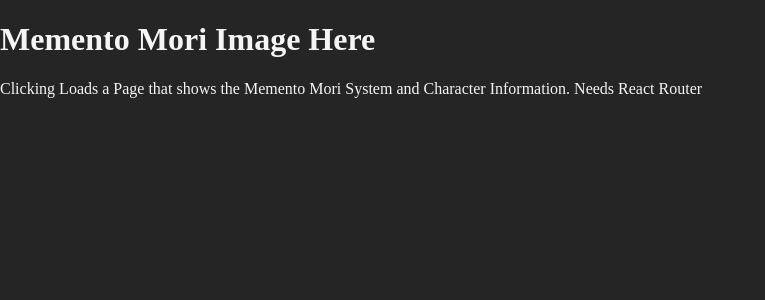
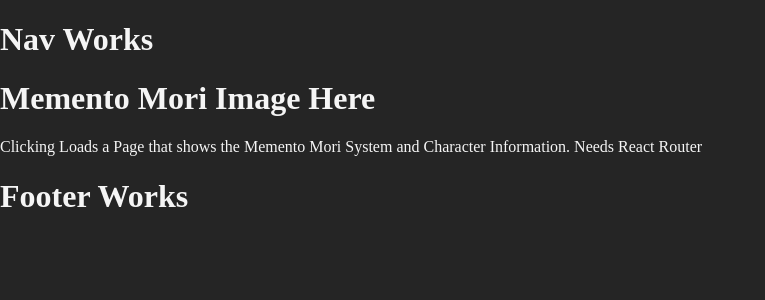
Before and after one commit to Grykus762/Micro-VTT, a React (Vite) app: page / in a window 1280 px wide. Shown: the top 300 px of the page, without its empty margins (0-765 px from the left). Built offline with nearby package versions, Linux system fonts and the light colour scheme.

Commit message:
Updated React Router Routes and setup Layout with Outlet

```diff
--- a/src/App.jsx
+++ b/src/App.jsx
@@ -2,14 +2,17 @@ import './App.css'
 import Foundry_sidebar from "./components/Foundry_sidebar";
 import Memento_char_sheet from "./components/Memento_char_sheet";
 import SystemLoader from './components/SystemLoader';
+import Layout from './components/Layout';
 import {BrowserRouter, Routes, Route } from 'react-router';
 function App() {
   return (
     <>
     <BrowserRouter>
     <Routes>
-      <Route path='/' element={<SystemLoader />} />
+      <Route path='/' element={<Layout />}>
+        <Route index element={<SystemLoader />} />
 
+      </Route>
     </Routes>
       {/* Replace Memento Mori Character Sheet with System Selector Page */}
     </BrowserRouter>
--- /dev/null
+++ b/src/components/Footer.jsx
@@ -0,0 +1,6 @@
+export default function Footer()
+{
+    return (
+        <h1>Footer Works</h1>
+    )
+}
--- /dev/null
+++ b/src/components/Layout.jsx
@@ -0,0 +1,13 @@
+import Nav from "./Nav"
+import Footer from "./Footer"
+import { Outlet } from "react-router"
+export default function Layout()
+{
+    return (
+        <>
+            <Nav />
+            <Outlet />
+            <Footer />
+        </>
+    )
+}
--- /dev/null
+++ b/src/components/Nav.jsx
@@ -0,0 +1,6 @@
+export default function Nav()
+{
+    return (
+        <h1>Nav Works</h1>
+    )
+}
```
